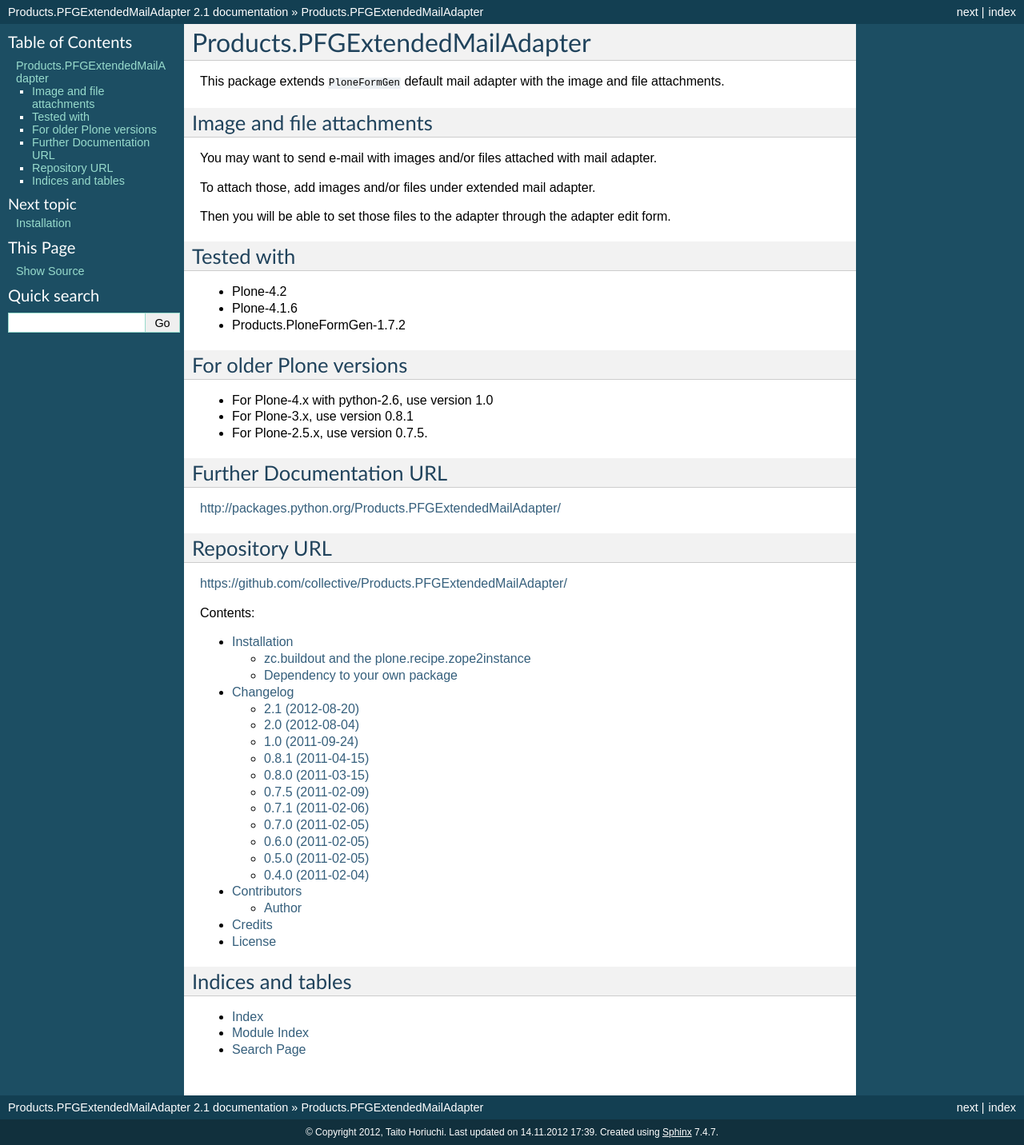
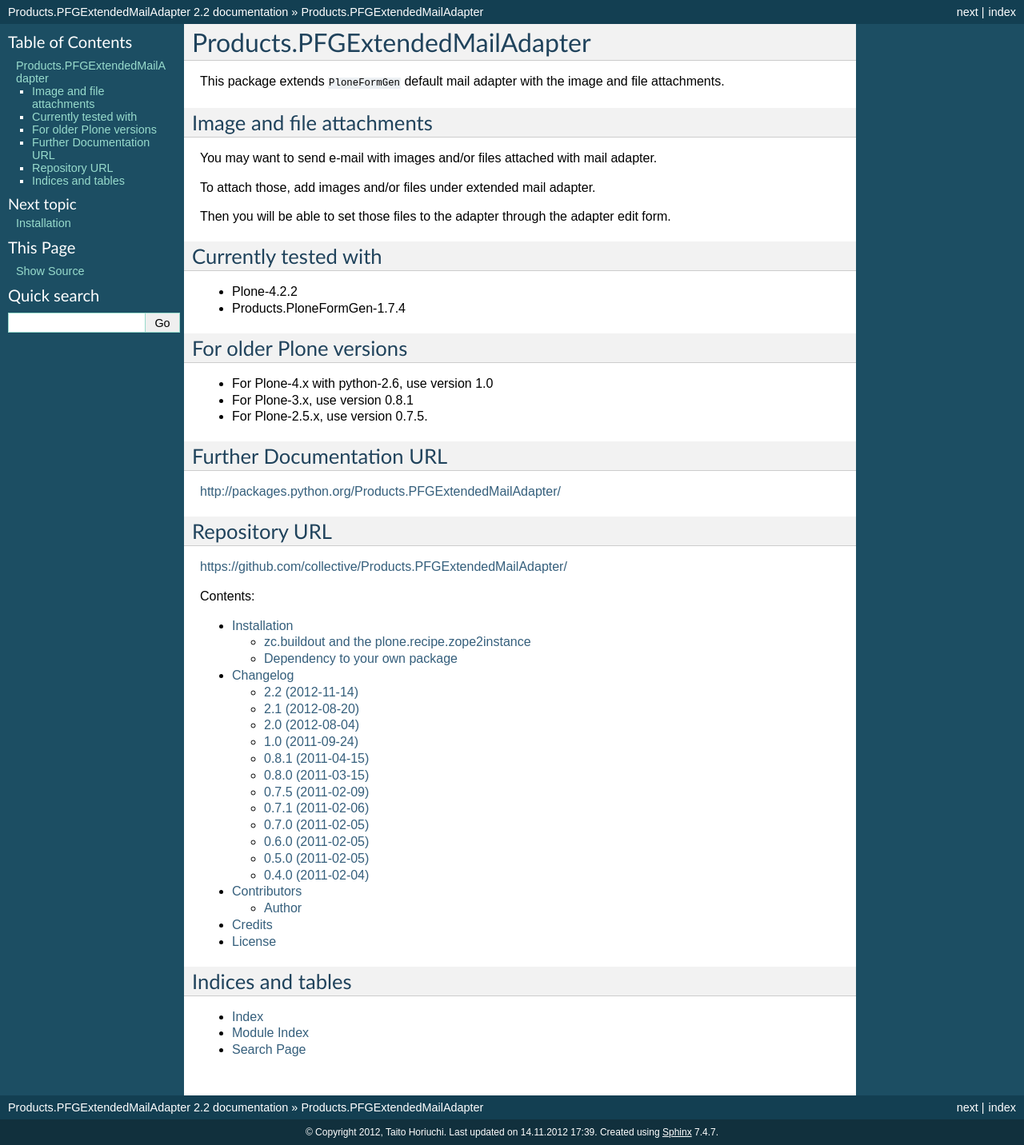
Before and after one commit to collective/Products.PFGExtendedMailAdapter, a Sphinx documentation site: the page built from Products/PFGExtendedMailAdapter/docs/index.rst, in a window 1280 px wide. Shown: the whole page at 80% size. Built offline with Sphinx 7.4.7, drawn with Linux system fonts in a browser that asks for light colours.

Commit message:
Tested with Plone-4.2.2 and Products.PloneFormGen-1.7.4.

```diff
--- a/Products/PFGExtendedMailAdapter/docs/HISTORY.rst
+++ b/Products/PFGExtendedMailAdapter/docs/HISTORY.rst
@@ -1,5 +1,10 @@
 Changelog
 ---------
+
+2.2 (2012-11-14)
+================
+
+- Tested with Plone-4.2.2 and Products.PloneFormGen-1.7.4. [taito]
 
 2.1 (2012-08-20)
 ================
--- a/Products/PFGExtendedMailAdapter/docs/README.rst
+++ b/Products/PFGExtendedMailAdapter/docs/README.rst
@@ -13,12 +13,11 @@
 
 Then you will be able to set those files to the adapter through the adapter edit form.
 
-Tested with
------------
+Currently tested with
+---------------------
 
-* Plone-4.2
-* Plone-4.1.6
-* Products.PloneFormGen-1.7.2
+* Plone-4.2.2
+* Products.PloneFormGen-1.7.4
 
 For older Plone versions
 ------------------------
--- a/Products/PFGExtendedMailAdapter/docs/conf.py
+++ b/Products/PFGExtendedMailAdapter/docs/conf.py
@@ -41,9 +41,9 @@
 # |version| and |release|, also used in various other places throughout the
 # built documents.
 # The short X.Y version.
-version = '2.1'
+version = '2.2'
 # The full version, including alpha/beta/rc tags.
-release = '2.1'
+release = '2.2'
 
 # The language for content autogenerated by Sphinx. Refer to documentation
 # for a list of supported languages.
@@ -171,10 +171,8 @@
 
 # Grouping the document tree into LaTeX files. List of tuples
 # (source start file, target name, title, author, documentclass [howto/manual]).
-latex_documents = [
-  ('index', 'Products.PFGExtendedMailAdapter.tex', u'Products.PFGExtendedMailAdapter Documentation',
-   u'Taito Horiuchi', 'manual'),
-]
+latex_documents = [(
+    'index', 'Products.PFGExtendedMailAdapter.tex', u'Products.PFGExtendedMailAdapter Documentation', u'Taito Horiuchi', 'manual'), ]
 
 # The name of an image file (relative to this directory) to place at the top of
 # the title page.
--- a/setup.py
+++ b/setup.py
@@ -23,7 +23,6 @@
     # http://pypi.python.org/pypi?%3Aaction=list_classifiers
     classifiers=[
         "Framework :: Plone",
-        "Framework :: Plone :: 4.1",
         "Framework :: Plone :: 4.2",
         "License :: OSI Approved :: BSD License",
         "Programming Language :: Python",
@@ -38,7 +37,7 @@
     include_package_data=True,
     zip_safe=False,
     install_requires=[
-        'Plone>=4.1',
+        'Plone>=4.2',
         'Products.PloneFormGen',
         'hexagonit.testing',
         'plone.browserlayer',
```
Also changed, not shown: 6 other files.
